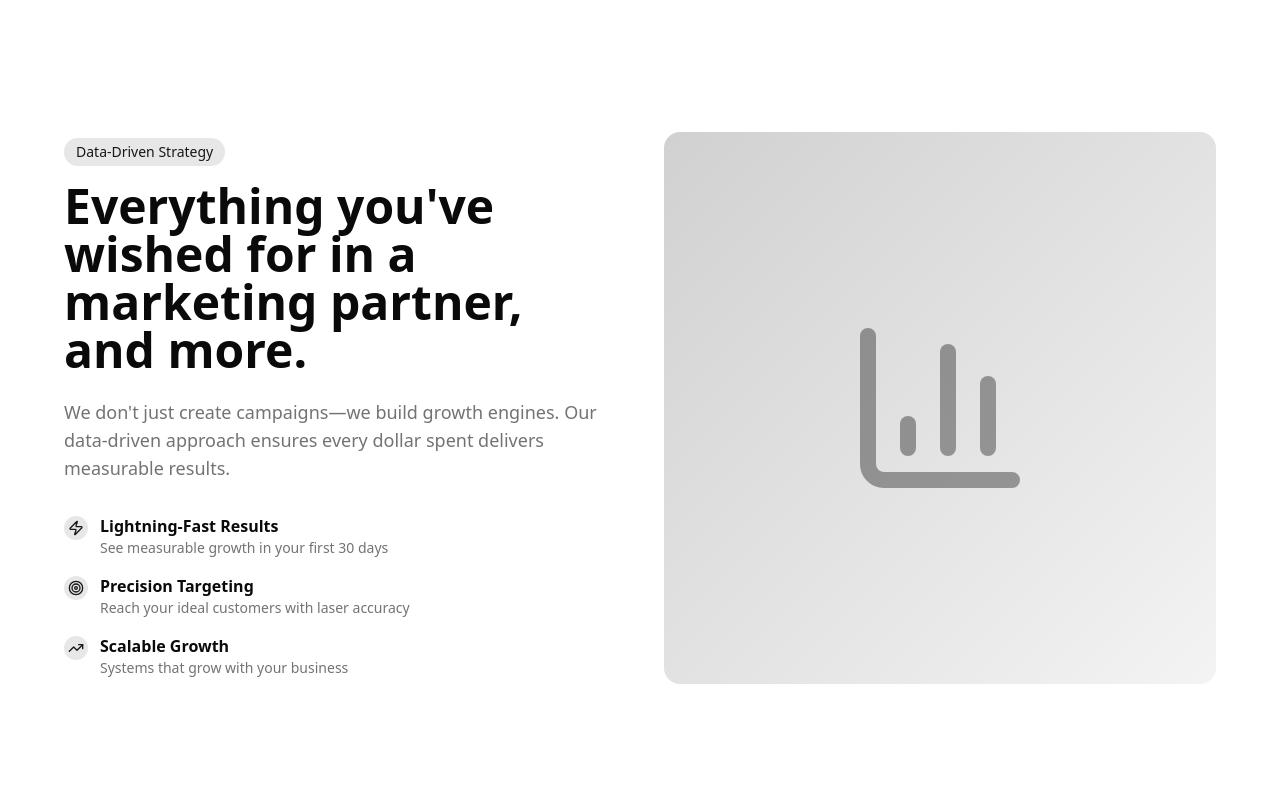
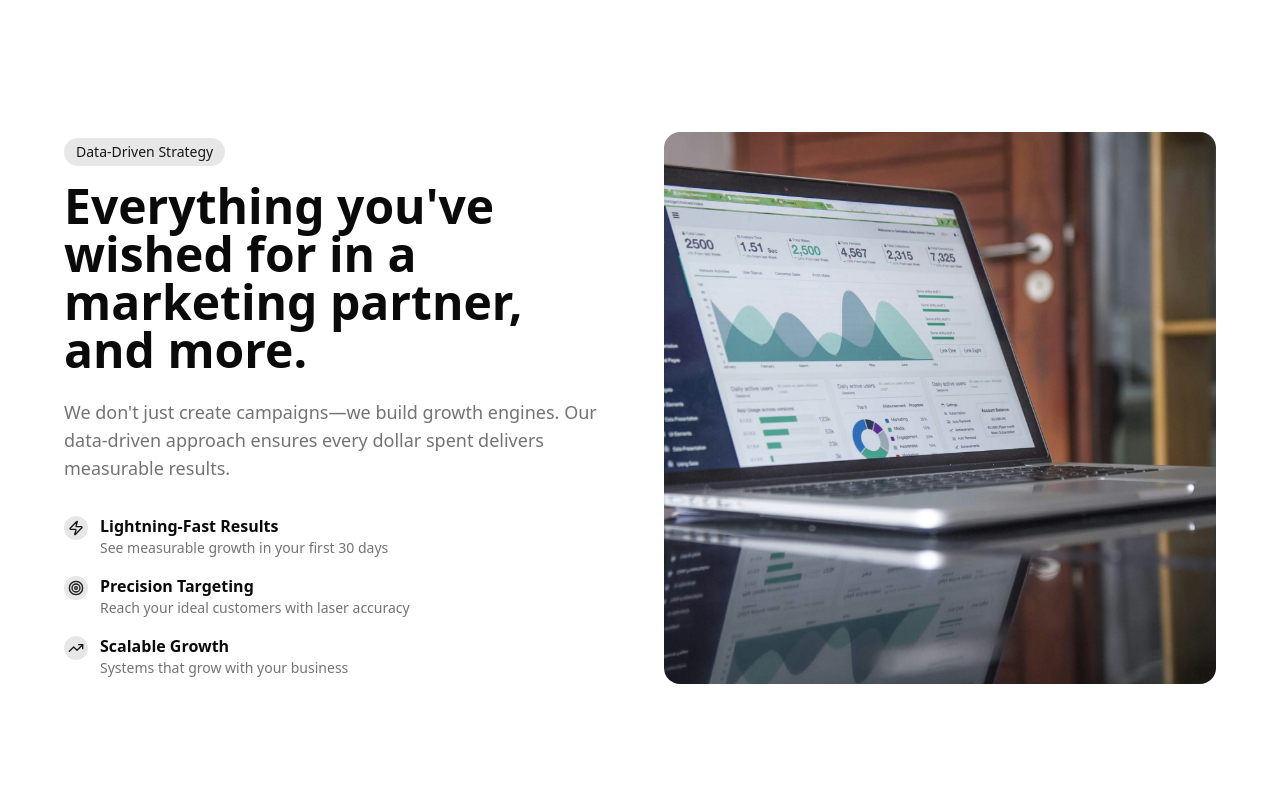
Before and after one commit to donaldsonblack/donaldson-agency, a Next.js app: page / in a window 1280 px wide. Shown: the part 800-1600 px from the top of the page. Built offline with nearby package versions, Linux system fonts and the light colour scheme; no server answers.

Commit message:
added image to homepage

```diff
--- a/src/app/page.tsx
+++ b/src/app/page.tsx
@@ -8,6 +8,7 @@ import {
 	Zap,
 } from "lucide-react";
 import Link from "next/link";
+import Image from "next/image";
 import dynamic from "next/dynamic";
 import { AnimatedSection, ScaleIn } from "@/components/animated-section";
 
@@ -228,8 +229,15 @@ export default function Home() {
 								</ul>
 							</AnimatedSection>
 							<AnimatedSection direction="right" delay={0.2}>
-								<div className="aspect-square rounded-2xl bg-gradient-to-br from-primary/20 to-primary/5 flex items-center justify-center">
-									<BarChart3 className="w-48 h-48 text-primary/40" />
+								<div className="aspect-square rounded-2xl overflow-hidden">
+									<Image
+										src="/data-graph.jpg"
+										alt="Data-driven analytics and growth chart"
+										width={600}
+										height={600}
+										className="w-full h-full object-cover"
+										priority={false}
+									/>
 								</div>
 							</AnimatedSection>
 						</div>
@@ -663,7 +671,7 @@ export default function Home() {
 												"If we don't deliver the agreed outcomes, month four is free — no questions asked.",
 										},
 										{
-											title: "Local Presence + Lean, High-Skill Team",
+											title: "Local Presence + High-Skill Team",
 											description:
 												"One founder on the ground in Darwin; two specialists handling strategy, tech, and finance ops.",
 										},
```
Also changed, not shown: public/data-graph.jpg (added).
